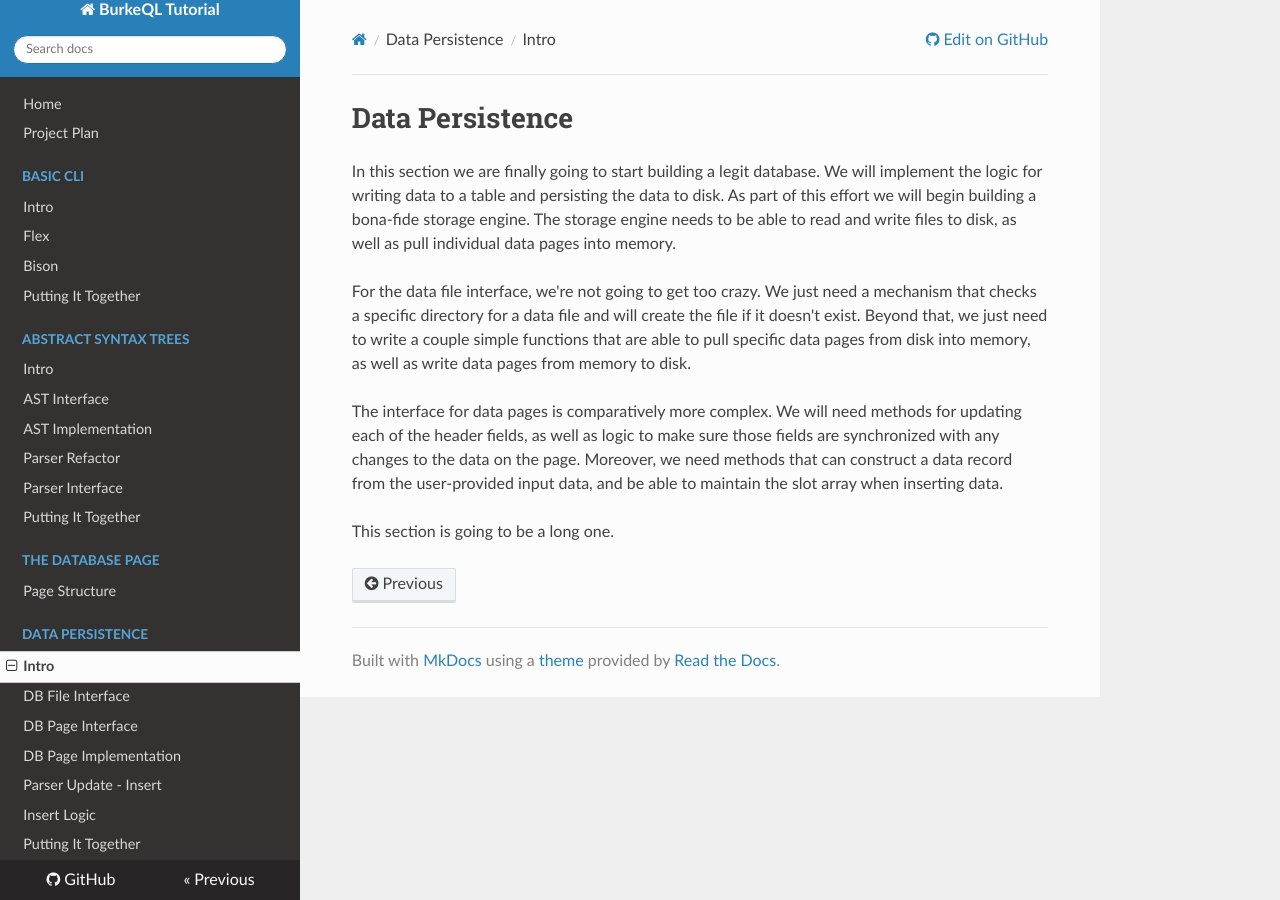
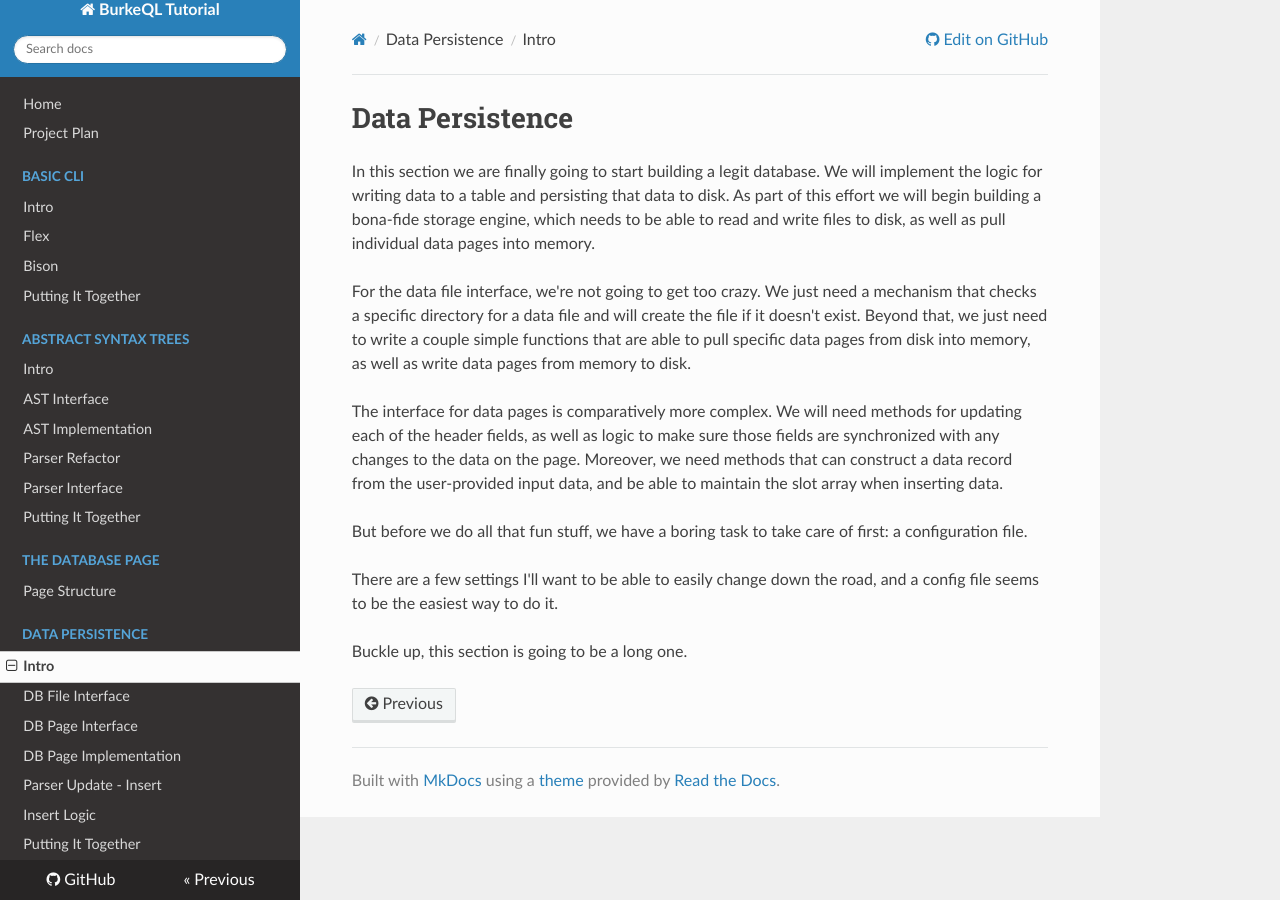
Before and after one commit to burke1791/burkeql-db, an MkDocs documentation site: the page built from docs/04-data-persistence/intro.md, in a window 1280 px wide. Built offline with MkDocs 1.6.1, drawn with Linux system fonts in a browser that asks for light colours; nearby versions of some CDN libraries.

Commit message:
finished intro

```diff
--- a/docs/04-data-persistence/intro.md
+++ b/docs/04-data-persistence/intro.md
@@ -1,9 +1,13 @@
 # Data Persistence
 
-In this section we are finally going to start building a legit database. We will implement the logic for writing data to a table and persisting the data to disk. As part of this effort we will begin building a bona-fide storage engine. The storage engine needs to be able to read and write files to disk, as well as pull individual data pages into memory.
+In this section we are finally going to start building a legit database. We will implement the logic for writing data to a table and persisting that data to disk. As part of this effort we will begin building a bona-fide storage engine, which needs to be able to read and write files to disk, as well as pull individual data pages into memory.
 
 For the data file interface, we're not going to get too crazy. We just need a mechanism that checks a specific directory for a data file and will create the file if it doesn't exist. Beyond that, we just need to write a couple simple functions that are able to pull specific data pages from disk into memory, as well as write data pages from memory to disk.
 
 The interface for data pages is comparatively more complex. We will need methods for updating each of the header fields, as well as logic to make sure those fields are synchronized with any changes to the data on the page. Moreover, we need methods that can construct a data record from the user-provided input data, and be able to maintain the slot array when inserting data.
 
-This section is going to be a long one.
+But before we do all that fun stuff, we have a boring task to take care of first: a configuration file.
+
+There are a few settings I'll want to be able to easily change down the road, and a config file seems to be the easiest way to do it.
+
+Buckle up, this section is going to be a long one.
```
Also changed, not shown: docs/00-intro/project-plan.md (+1 -1 lines).
